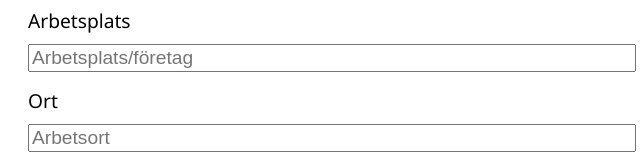
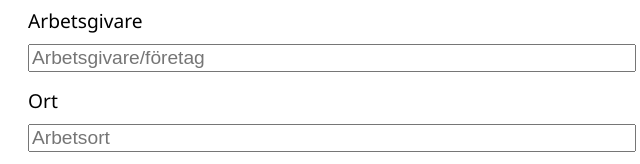
Before and after one commit to ansv88/Moment3.2klientsida, a website built with Parcel: page src/add.html in a window 1280 px wide. Shown: the part 314-478 px from the top of the page, 312-952 px from the left. Built offline with nearby package versions, Linux system fonts and the light colour scheme.

Commit message:
förtydligat formuläret

```diff
--- a/src/add.html
+++ b/src/add.html
@@ -28,8 +28,8 @@
                 <span class="error-text" id="jobtitle-error"></span>
             </div>
             <div class="form-row">
-                <label for="companyname">Arbetsplats</label>
-                <input id="companyname" type="text" placeholder="Arbetsplats/företag" name="name">
+                <label for="companyname">Arbetsgivare</label>
+                <input id="companyname" type="text" placeholder="Arbetsgivare/företag" name="name">
                 <span class="error-text" id="companyname-error"></span>
             </div>
             <div class="form-row">
```
